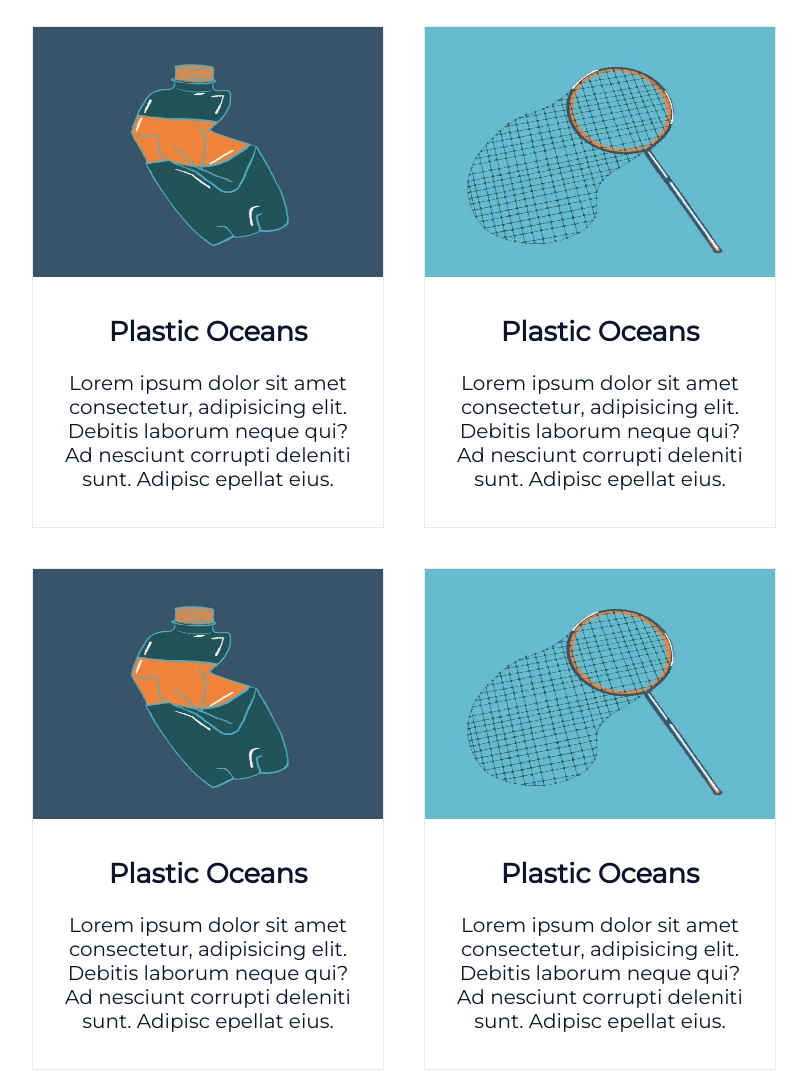
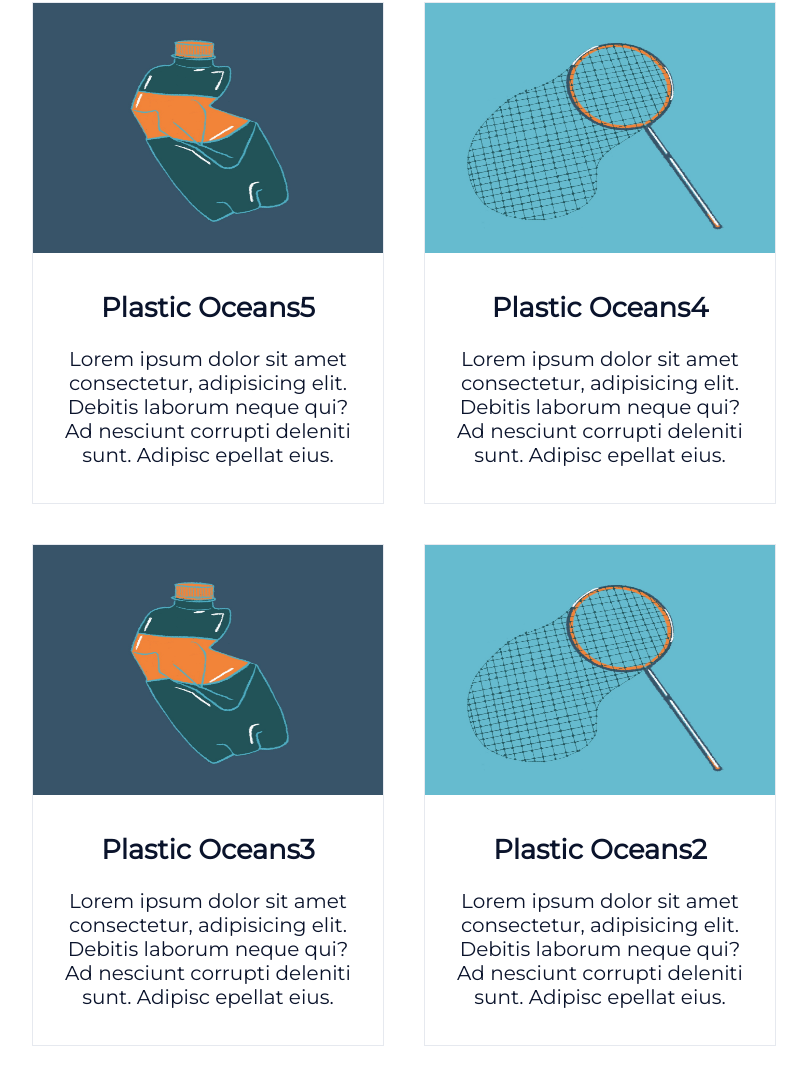
Before and after one commit to sophiefitzpatrick/world-kind, a Gatsby site in the folder worldkind/: page /about in a window 1280 px wide. Shown: the part 910-1982 px from the top of the page, without its empty margins (236-1043 px from the left). Built offline with nearby package versions, Linux system fonts and the light colour scheme; Gatsby itself is replaced by a stand-in of ours.

Commit message:
stupid stupid stupid

```diff
--- a/worldkind/src/components/Layout/index.js
+++ b/worldkind/src/components/Layout/index.js
@@ -6,7 +6,7 @@ const PageWrapper = styled.div`
   justify-content: center;
   align-items: center;
   flex-direction: column;
-  padding: 0 10%;
+  padding: 0 5%;
 
   @media (max-width: 780px) {
     padding: 0 5px;
--- a/worldkind/src/configs/charityInformation.js
+++ b/worldkind/src/configs/charityInformation.js
@@ -16,37 +16,37 @@ const charityInformation = [
   },
   {
     image: PlasticOcean,
-    title: "Plastic Oceans",
+    title: "Plastic Oceans5",
     description:
       "Lorem ipsum dolor sit amet consectetur, adipisicing elit. Debitis laborum neque qui? Ad nesciunt corrupti deleniti sunt. Adipisc epellat eius.",
   },
   {
     image: FishingNet,
-    title: "Plastic Oceans",
+    title: "Plastic Oceans4",
     description:
       "Lorem ipsum dolor sit amet consectetur, adipisicing elit. Debitis laborum neque qui? Ad nesciunt corrupti deleniti sunt. Adipisc epellat eius.",
   },
   {
     image: PlasticOcean,
-    title: "Plastic Oceans",
+    title: "Plastic Oceans3",
     description:
       "Lorem ipsum dolor sit amet consectetur, adipisicing elit. Debitis laborum neque qui? Ad nesciunt corrupti deleniti sunt. Adipisc epellat eius.",
   },
   {
     image: FishingNet,
-    title: "Plastic Oceans",
+    title: "Plastic Oceans2",
     description:
       "Lorem ipsum dolor sit amet consectetur, adipisicing elit. Debitis laborum neque qui? Ad nesciunt corrupti deleniti sunt. Adipisc epellat eius.",
   },
   {
     image: PlasticOcean,
-    title: "Plastic Oceans",
+    title: "Plastic Oceans1",
     description:
       "Lorem ipsum dolor sit amet consectetur, adipisicing elit. Debitis laborum neque qui? Ad nesciunt corrupti deleniti sunt. Adipisc epellat eius.",
   },
   {
     image: FishingNet,
-    title: "Plastic Oceans",
+    title: "Hello1",
     description:
       "Lorem ipsum dolor sit amet consectetur, adipisicing elit. Debitis laborum neque qui? Ad nesciunt corrupti deleniti sunt. Adipisc epellat eius.",
   },
--- a/worldkind/src/pages/about.js
+++ b/worldkind/src/pages/about.js
@@ -13,10 +13,23 @@ import configs from "../configs/charityInformation"
 export default function About() {
   const [isModalOpen, setIsModalOpen] = useState(false)
   const [currentlyOpenModal, setCurrentlyOpenModal] = useState("")
-  let cardTitle
-  const openSpecificModal = currentlyOpenModal === cardTitle
 
-  const modalConfig = [{ title: "Plastic Oceans" }, { title: "Hello" }]
+  // const openSpecificModal = currentlyOpenModal === cardTitle
+
+  const modalConfig = [{ title: "Hello" }, { title: "Plastic Oceans" }]
+  let acceptedFormats = []
+  let nameOfCharity
+
+  const openCorrectModal = nameOfCharity => {
+    for (let i = 0; i < modalConfig.length; i++) {
+      if (nameOfCharity === modalConfig[i].title) {
+        acceptedFormats.push(modalConfig[i])
+
+        return acceptedFormats
+      }
+    }
+  }
+
   return (
     <Layout>
       <MaxWidth width={65}>
@@ -43,11 +56,13 @@ export default function About() {
         }}
       >
         {configs.map(card => {
-          cardTitle = card.title
           return (
             <Card
-              id={card.title}
+              key={card.title}
               onClick={() => {
+                nameOfCharity = card.title
+
+                openCorrectModal(nameOfCharity)
                 setIsModalOpen(true)
               }}
             >
@@ -60,18 +75,12 @@ export default function About() {
             </Card>
           )
         })}
-        {modalConfig.map(modal => {
-          if (modal.title === cardTitle && isModalOpen) {
-            return (
-              <Modal
-                title={modal.title}
-                isModalOpen={isModalOpen}
-                setIsModalOpen={setIsModalOpen}
-              />
-            )
-          }
-        })}
+        {isModalOpen && (
+          <Modal isModalOpen={isModalOpen} setIsModalOpen={setIsModalOpen} />
+        )}
       </div>
     </Layout>
   )
 }
+
+// nested forLoop => onClick, trigger a forLoop to loop over the modals and return the one modal that matches that card
```
